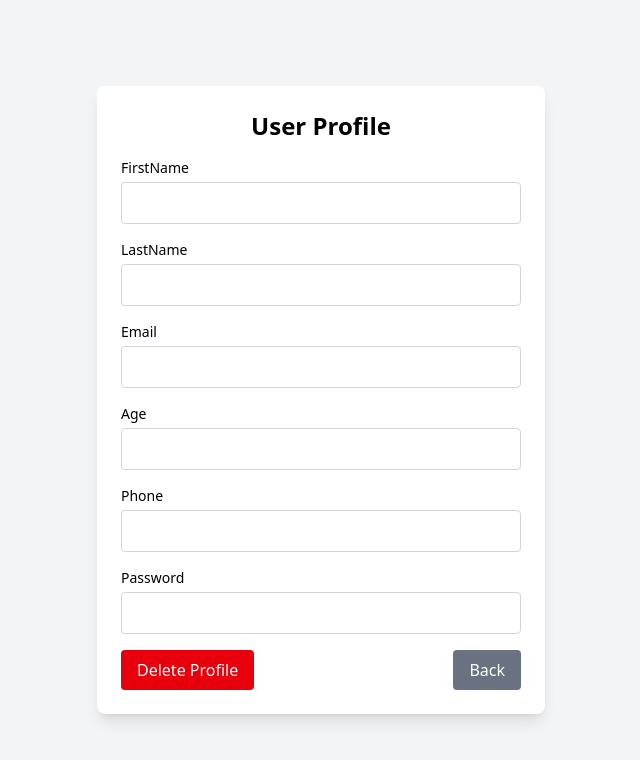
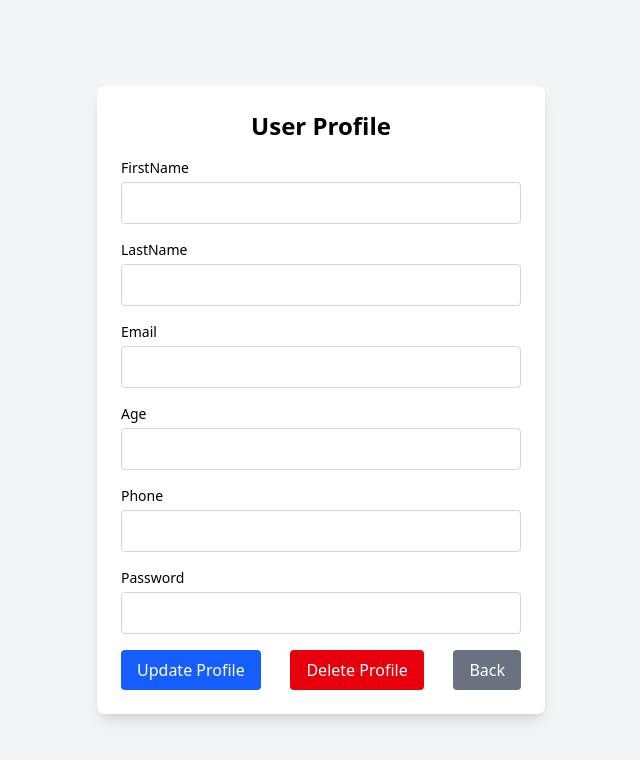
Before and after one commit to theshanGeeth123/MERN-ShoppingCart2, a React (Vite) app in the folder frontend/: page /customer/profile in a window 1280 px wide. Shown: the top 760 px of the page, without its empty margins (319-959 px from the left). Built offline with nearby package versions, Linux system fonts and the light colour scheme.

Commit message:
Fixed all error up to now

```diff
--- a/frontend/src/customer/UserProfile.jsx
+++ b/frontend/src/customer/UserProfile.jsx
@@ -1,5 +1,5 @@
 import React, { useEffect, useState } from "react";
-import { useNavigate, Link } from "react-router-dom";
+import { useNavigate } from "react-router-dom";
 import axios from "axios";
 
 function UserProfile() {
@@ -16,7 +16,7 @@ function UserProfile() {
     password: "",
   });
 
-  // Load user data into form
+  // Load user data into form only once on mount
   useEffect(() => {
     if (customerData) {
       setFormData({
@@ -28,12 +28,31 @@ function UserProfile() {
         password: customerData.password,
       });
     }
-  }, [customerData]);
+  }, []); // Empty dependency array to prevent infinite loop
 
   // Handle input changes
   const handleChange = (e) => {
     const { name, value } = e.target;
     setFormData((prevData) => ({ ...prevData, [name]: value }));
+  };
+
+  // Update profile handler
+  const handleUpdate = async (e) => {
+    e.preventDefault();
+    try {
+      const res = await axios.put(
+        `http://localhost:5000/api/customers/${customerData._id}`,
+        formData
+      );
+      alert("Profile updated successfully!");
+
+      navigate("/customer/home");
+      // Update localStorage with new data
+      localStorage.setItem("customer", JSON.stringify({ success: true, data: res.data }));
+    } catch (error) {
+      console.error("Update failed", error);
+      alert("Failed to update profile");
+    }
   };
 
   // DELETE profile
@@ -61,6 +80,7 @@ function UserProfile() {
       <div className="bg-white rounded-lg shadow-lg p-6 w-full max-w-md">
         <h2 className="text-2xl font-bold mb-4 text-center">User Profile</h2>
 
+        <form onSubmit={handleUpdate}>
           {["firstName", "lastName", "email", "age", "phone", "password"].map(
             (field) => (
               <div key={field} className="mb-4">
@@ -73,12 +93,15 @@ function UserProfile() {
                       ? "email"
                       : field === "age"
                       ? "number"
+                      : field === "password"
+                      ? "password"
                       : "text"
                   }
                   name={field}
                   value={formData[field]}
                   onChange={handleChange}
                   className="w-full border border-gray-300 rounded px-3 py-2"
+                  required
                 />
               </div>
             )
@@ -86,6 +109,14 @@ function UserProfile() {
 
           <div className="flex justify-between">
             <button
+              type="submit"
+              className="bg-blue-600 hover:bg-blue-700 text-white py-2 px-4 rounded"
+            >
+              Update Profile
+            </button>
+
+            <button
+              type="button"
               onClick={handleDelete}
               className="bg-red-600 hover:bg-red-700 text-white py-2 px-4 rounded"
             >
@@ -93,13 +124,14 @@ function UserProfile() {
             </button>
 
             <button
-  onClick={() => window.location.href = "/customer/home"}
+              type="button"
+              onClick={() => (window.location.href = "/customer/home")}
               className="bg-gray-500 hover:bg-gray-600 text-white py-2 px-4 rounded"
             >
               Back
             </button>
-
           </div>
+        </form>
       </div>
     </div>
   );
```
Lines whose indentation alone changed are shown as unchanged.
